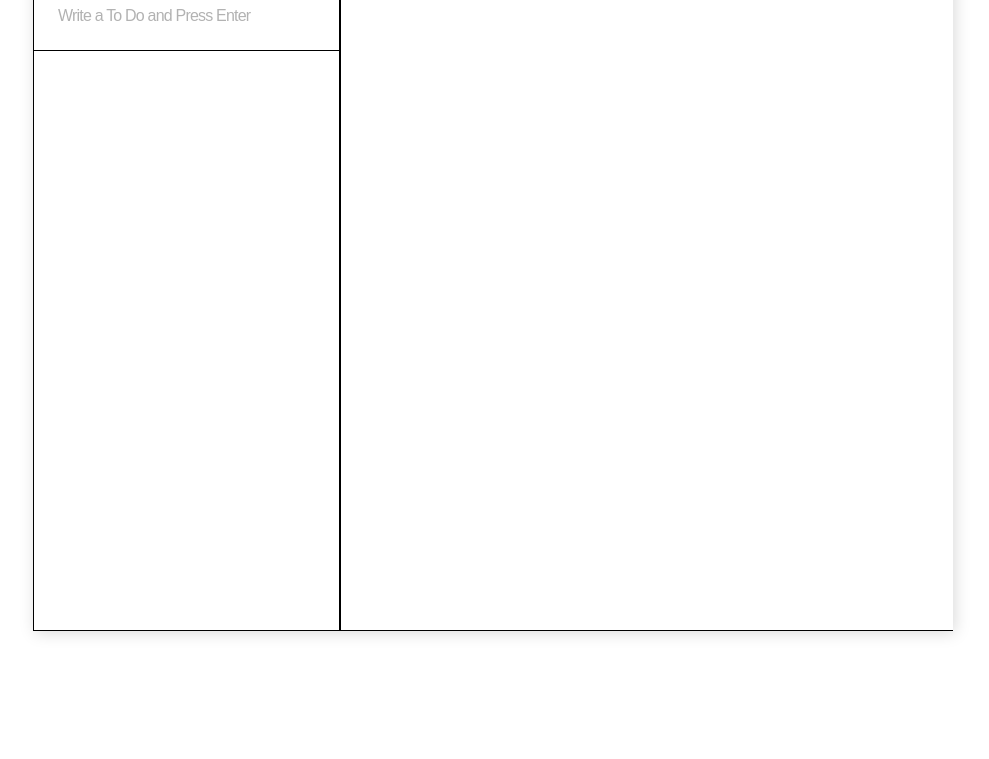
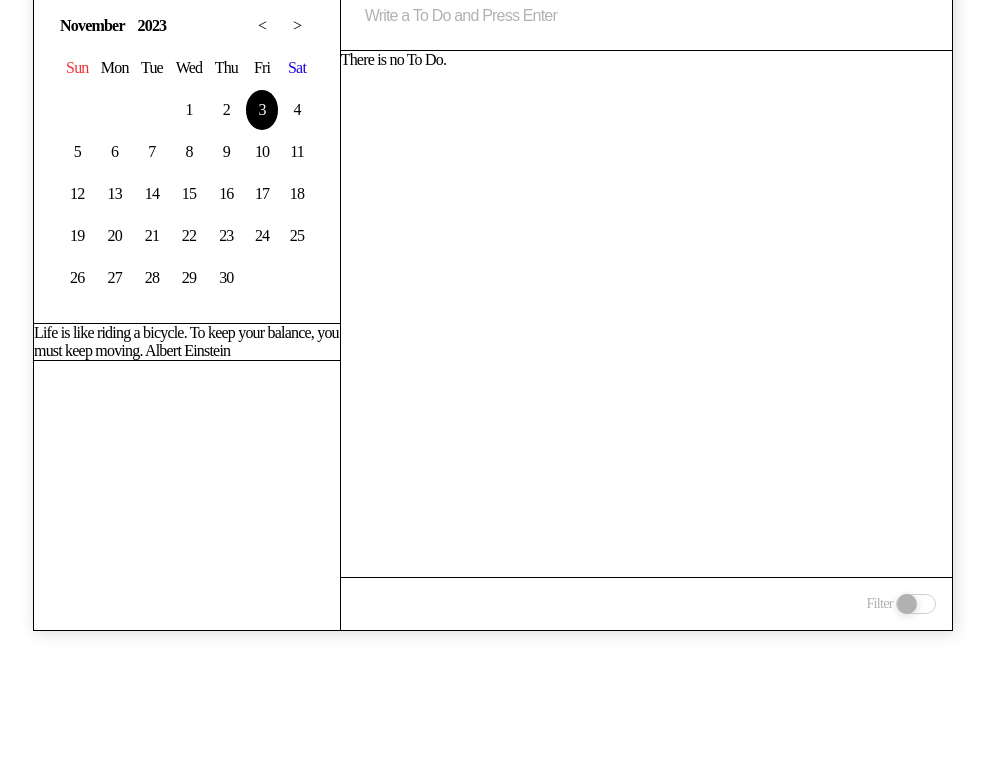
Before and after one commit to wipddsu/Toy, a plain HTML site: page index.html in a window 1280 px wide. Shown: the part 196-955 px from the top of the page, without its empty margins (147-1136 px from the left). Drawn offline with Linux system fonts and the light colour scheme.

Commit message:
20231103

```diff
--- a/index.html
+++ b/index.html
@@ -21,17 +21,32 @@
         <h1 id="greeting" class="hidden"></h1>
         <h2 id="clock">00:00:00</h2>
       </header>
-      <main>
-        <form id="todo-form">
-          <input type="text" placeholder="Write a To Do and Press Enter" />
-        </form>
-        <ul id="todo-list"></ul>
-        <div class="hidden">
-          <p>There is no To Do.</p>
+      <aside>
+        <div class="boxTop" id="calendarContainer">
+          <table id="calendar" align="center">
+            <thead>
+              <tr>
+                <td id="current-year-month" colspan="5"></td>
+                <td>
+                  <label id="calendar-prev"> &#60; </label>
+                </td>
+                <td>
+                  <label id="calendar-next">&#62;</label>
+                </td>
+              </tr>
+              <tr>
+                <td class="sun" align="center">Sun</td>
+                <td align="center">Mon</td>
+                <td align="center">Tue</td>
+                <td align="center">Wed</td>
+                <td align="center">Thu</td>
+                <td align="center">Fri</td>
+                <td class="sat" align="center">Sat</td>
+              </tr>
+            </thead>
+            <tbody id="calendar-body" class="calendar-body"></tbody>
+          </table>
         </div>
-      </main>
-      <aside>
-        <div class="boxTop" id="calendar"></div>
         <div class="boxBottom">
           <div id="weather">
             <span></span>
@@ -43,13 +58,31 @@
           </div>
         </div>
       </aside>
+      <main>
+        <form id="todo-form">
+          <input type="text" placeholder="Write a To Do and Press Enter" />
+        </form>
+        <div class="toDoListContainer">
+          <ul id="todo-list"></ul>
+          <div class="noItem hidden">
+            <p>There is no To Do.</p>
+          </div>
+        </div>
+        <div class="filterContainer">
+          <p>
+            <span>Filter</span>
+            <button id="filter" disabled="true"></button>
+          </p>
+        </div>
+      </main>
     </section>
     <script src="js/greeting.js"></script>
     <script src="js/clock.js"></script>
     <script src="js/quotes.js"></script>
     <!-- <script src="js/background.js"></script> -->
-    <script src="js/todo.js"></script>
+    <!-- <script src="js/todo.js"></script> -->
     <script src="js/weather.js"></script>
-    <!-- <script src="js/dragndrop.js"></script> -->
+    <script src="js/calendar.js"></script>
+    <script src="js/filter.js"></script>
   </body>
 </html>
```
